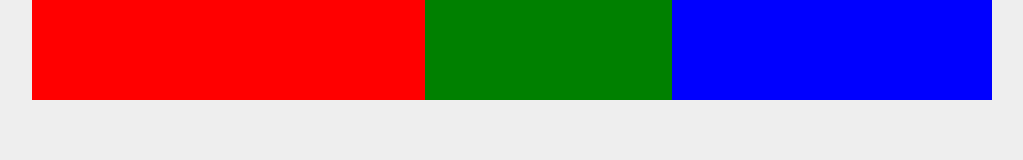
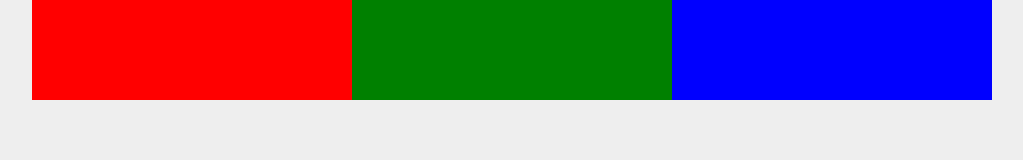
Before and after one commit to jakub-biernacik/CSS-Flexbox-kurs, a plain HTML site: page index.html in a window 1280 px wide. Shown: the whole page, without its empty margins (128-1151 px from the left). Drawn offline with Linux system fonts and the light colour scheme.

Commit message:
replaced grow into the shrink to make boxes shrink together with browser

```diff
--- a/style.css
+++ b/style.css
@@ -20,21 +20,21 @@ body{
 
 .box{
     height: 100px;
-    width: 100px;
+    width: 320px;
 
 }
 
 .one{
     background:red ;
-    flex-grow: 4;
+    flex-shrink: 2;
 }
 
 .two{
     background:green ;
-    flex-grow: 2;
+    flex-shrink: 6;
 }
 
 .three{
     background:blue ;
-    flex-grow: 3;
+    flex-shrink: 10;
 }
```
